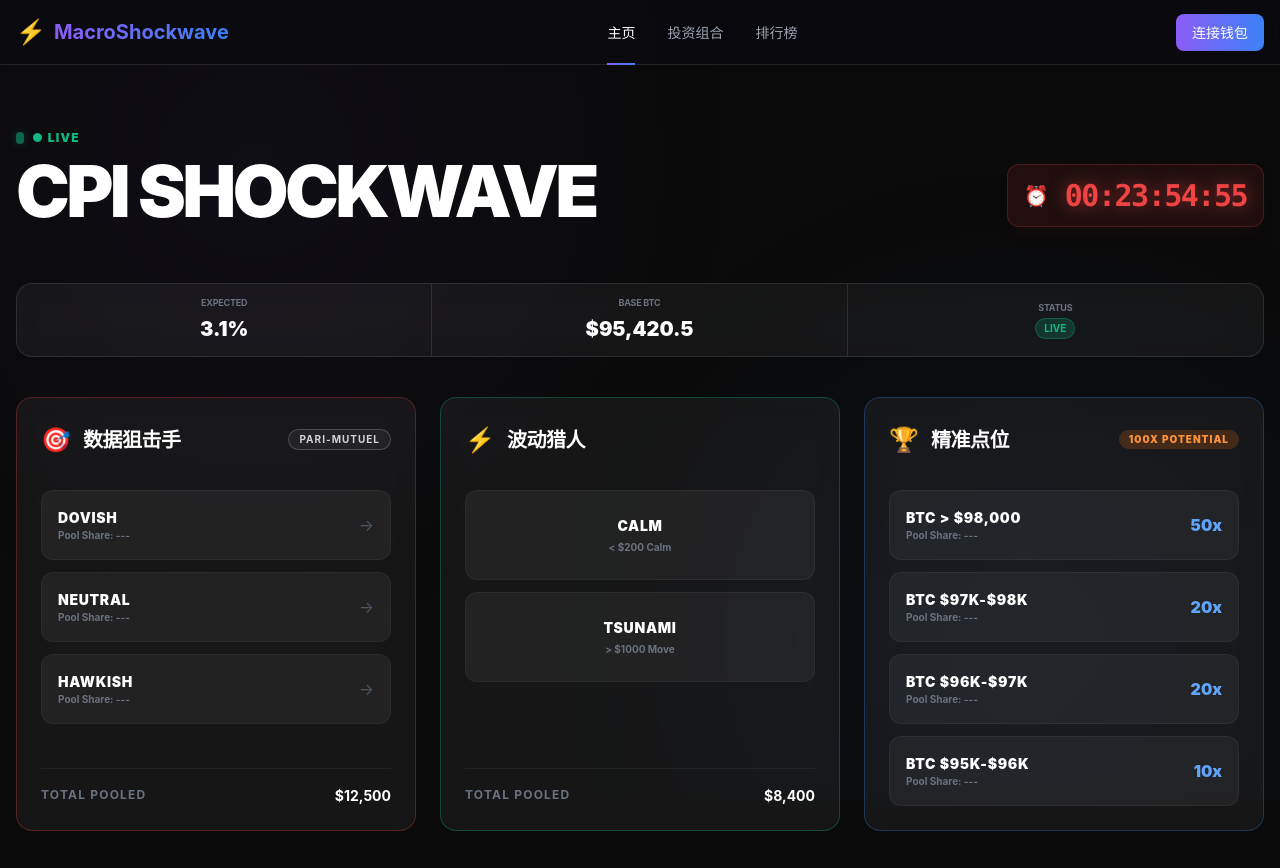
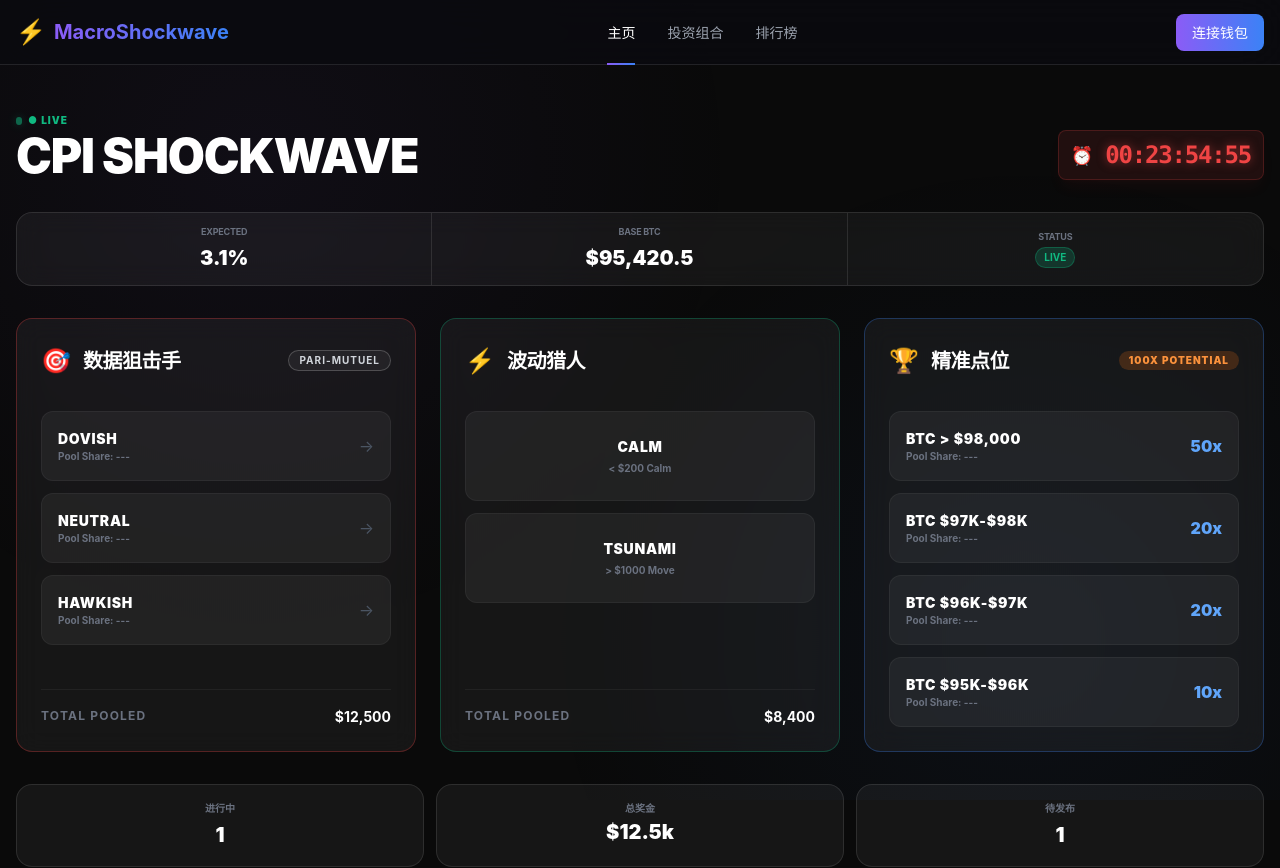
Before and after one commit to ViviennaMAO/MacroShockwave, a React (Vite) app in the folder frontend/: page / in a window 1280 px wide. Shown: the top 868 px of the page. Built offline with nearby package versions, Linux system fonts and the light colour scheme; no server answers.

Commit message:
Optimize header spacing and reduce text sizes for an extra-compact layout

```diff
--- a/frontend/src/pages/HomePage.tsx
+++ b/frontend/src/pages/HomePage.tsx
@@ -57,7 +57,7 @@ export function HomePage() {
   }
 
   return (
-    <div className="space-y-6 pb-20">
+    <div className="space-y-4 pb-20">
       {modalData && (
         <BetModal
           isOpen={isModalOpen}
@@ -68,22 +68,22 @@ export function HomePage() {
           onConfirm={handleConfirmBet}
         />
       )}
-      {/* Mobile-First Dashboard Header */}
-      <div className="flex flex-col md:flex-row md:items-end justify-between gap-4 py-8">
-        <div className="space-y-2">
-          <div className="flex items-center gap-2">
-            <span className="w-2 h-3 rounded-full bg-success animate-pulse shadow-[0_0_10px_rgba(16,185,129,0.5)]" />
-            <span className="text-xs font-black text-success tracking-widest uppercase">● LIVE</span>
+      {/* Mobile-First Dashboard Header - Extra Compact */}
+      <div className="flex flex-col md:flex-row md:items-end justify-between gap-3 py-4">
+        <div className="space-y-1">
+          <div className="flex items-center gap-1.5">
+            <span className="w-1.5 h-2 rounded-full bg-success animate-pulse shadow-[0_0_8px_rgba(16,185,129,0.5)]" />
+            <span className="text-[10px] font-black text-success tracking-widest uppercase">● LIVE</span>
           </div>
-          <h1 className="text-5xl md:text-7xl font-black tracking-tighter text-white uppercase leading-none">
+          <h1 className="text-3xl md:text-5xl font-black tracking-tight text-white uppercase leading-none">
             {liveEvent.name}
           </h1>
         </div>
 
-        {/* Digital Clock Styled Countdown */}
-        <div className="bg-danger/10 border border-danger/20 rounded-xl px-4 py-2 flex items-center gap-4 self-start md:self-auto shadow-lg shadow-danger/5">
-          <span className="text-danger text-xl">⏰</span>
-          <div className="font-mono text-2xl md:text-3xl font-black text-danger tracking-tighter drop-shadow-[0_0_8px_rgba(239,68,68,0.5)]">
+        {/* Digital Clock Styled Countdown - Even Smaller */}
+        <div className="bg-danger/10 border border-danger/20 rounded-lg px-3 py-1.5 flex items-center gap-3 self-start md:self-auto shadow-lg shadow-danger/5">
+          <span className="text-danger text-lg">⏰</span>
+          <div className="font-mono text-xl md:text-2xl font-black text-danger tracking-tighter drop-shadow-[0_0_5px_rgba(239,68,68,0.5)]">
             <Countdown
               targetDate={new Date(new Date(liveEvent.releaseTime).getTime() - 5 * 60 * 1000)}
               variant="digital"
```
